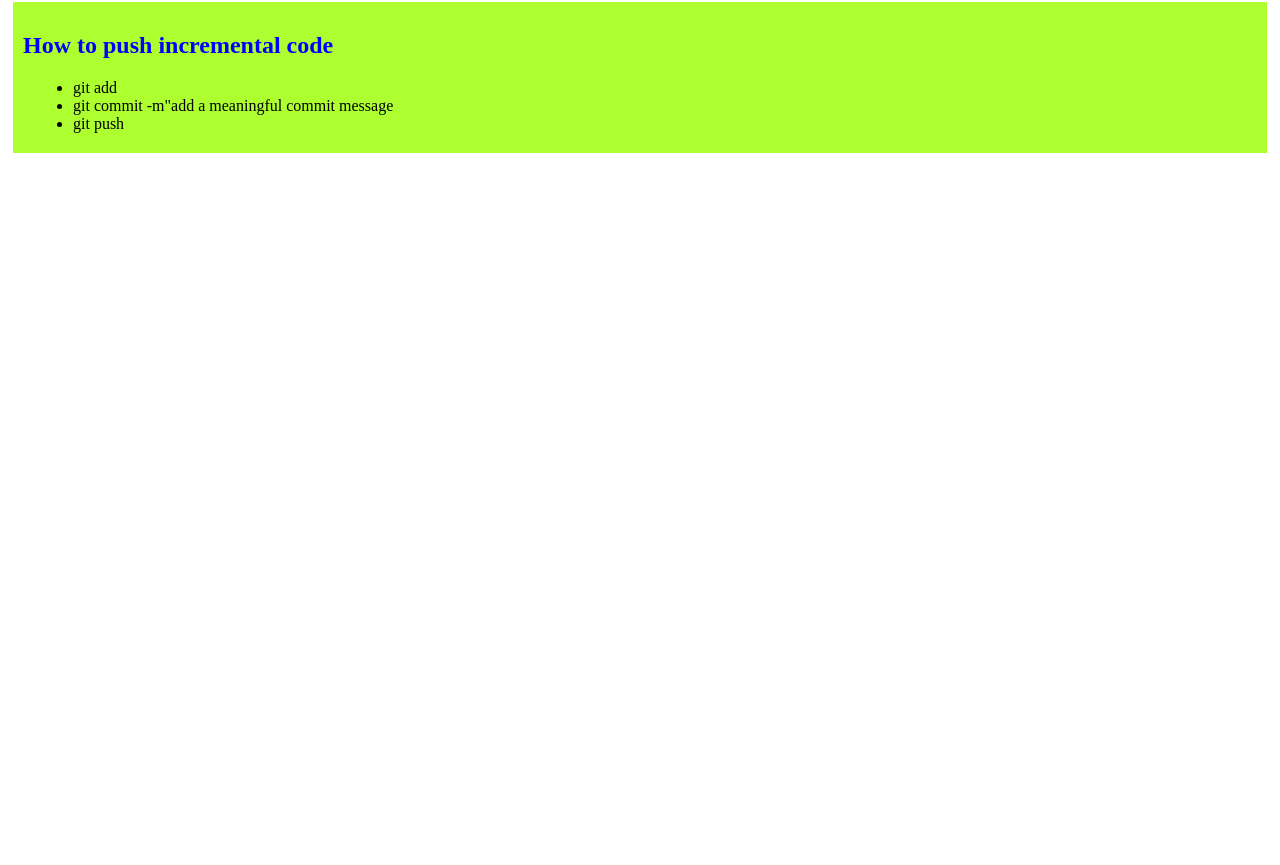
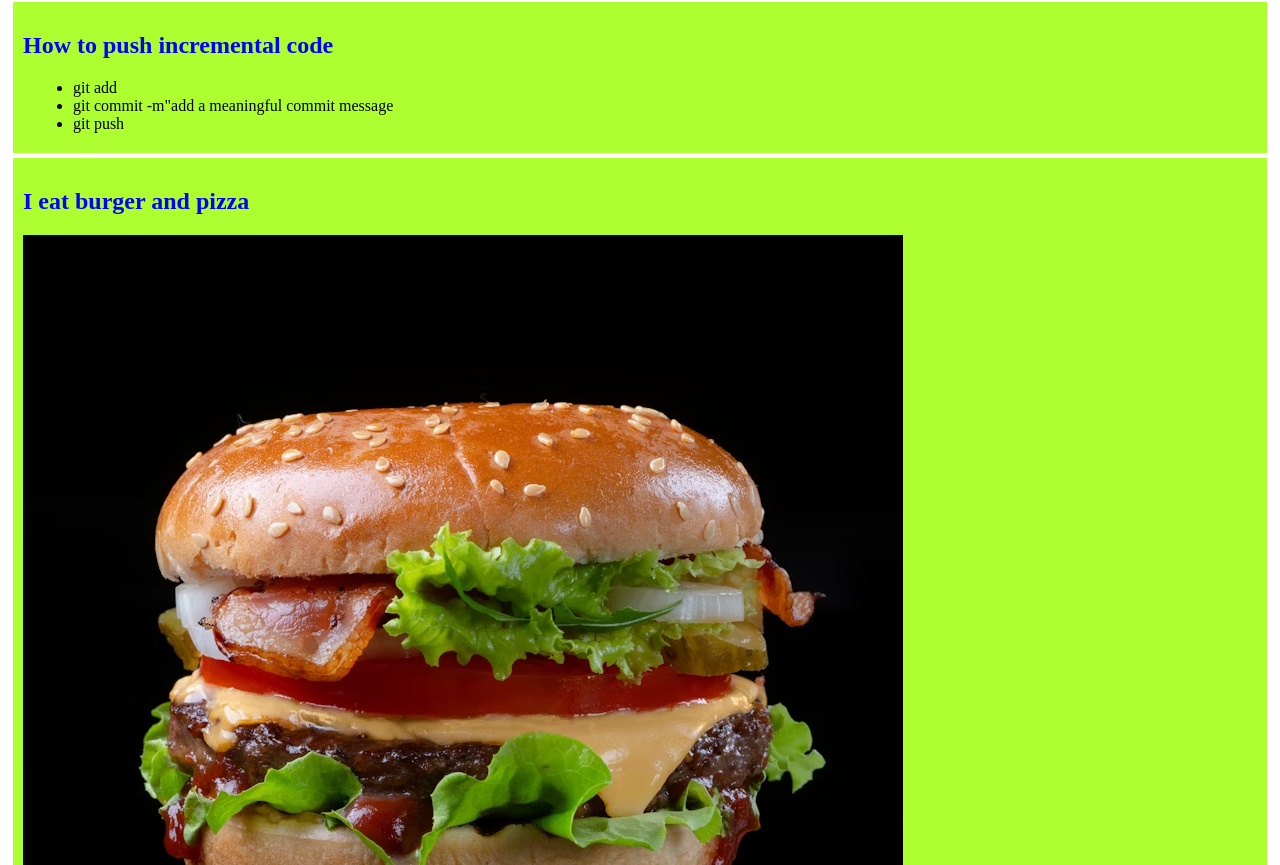
Before and after one commit to Mofajjel24/my-simple-website, a plain HTML site: page index.html in a window 1280 px wide. Shown: the part 415-1280 px from the top of the page. Before the commit the page ends 800 px from the top, so only its background shows below. Drawn offline with Linux system fonts and the light colour scheme.

Commit message:
added two pictures of pizza and burger

```diff
--- a/index.html
+++ b/index.html
@@ -27,5 +27,11 @@
             <li>git push</li>
         </ul>
     </div>
+    <div>
+        <h2>I eat burger and pizza</h2>
+        <img src="Burger.avif" alt="">
+        <img src="Pizza.avif" alt="">
+
+    </div>
 </body>
 </html>
```
Also changed, not shown: Burger.avif (added), Pizza.avif (added).
